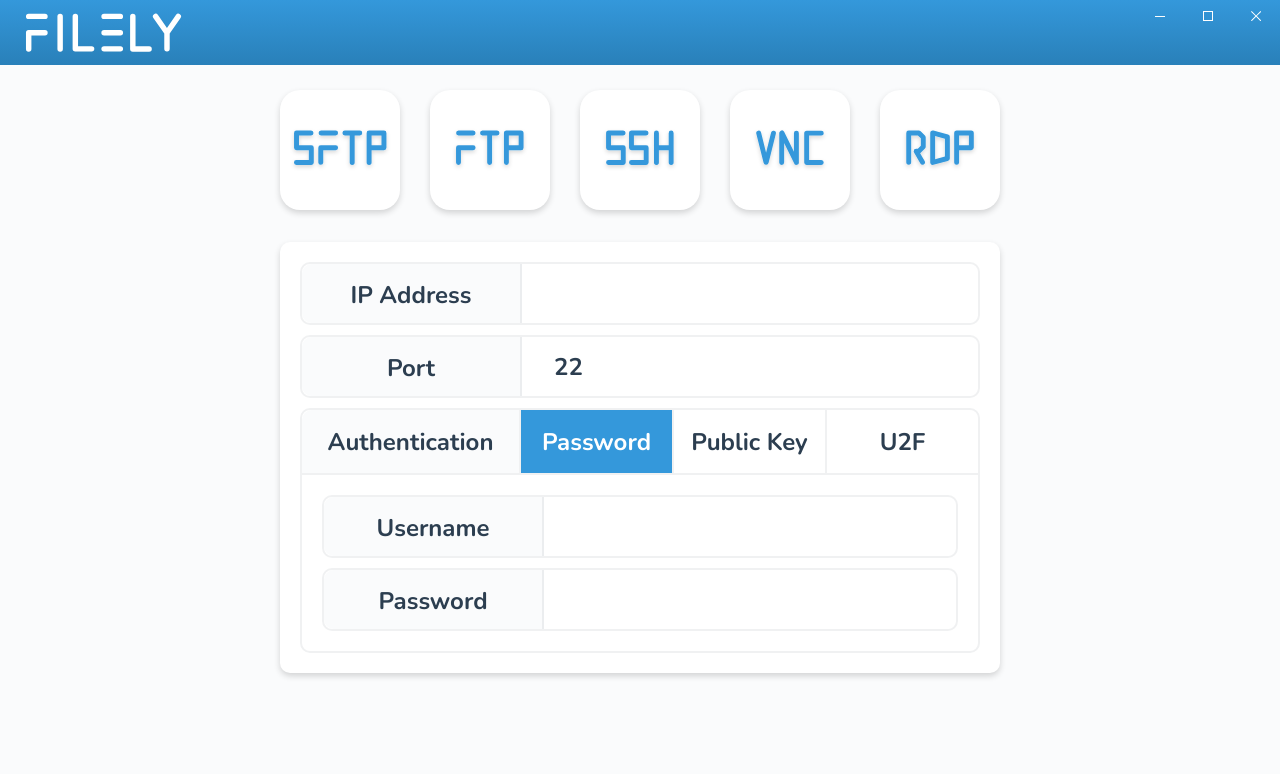
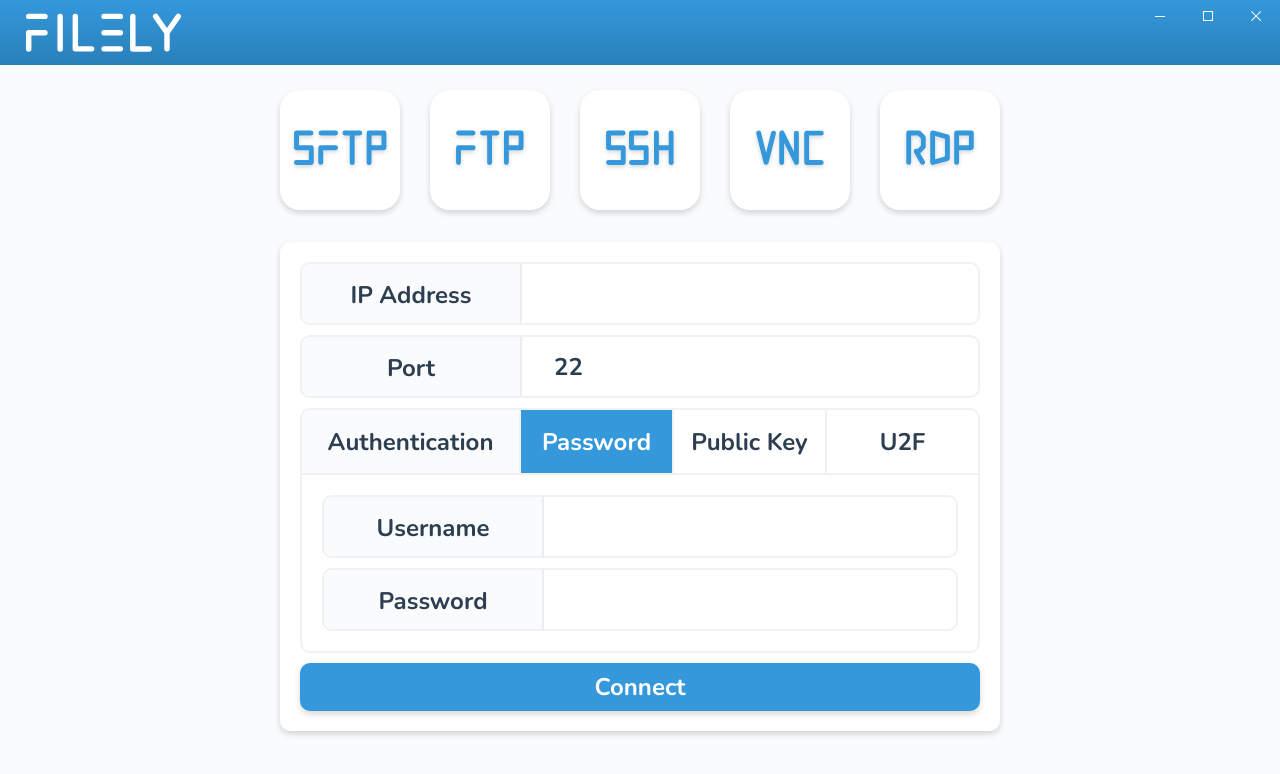
Before and after one commit to filely/Filely, an Angular app in the folder public/: page /connect in a window 1280 px wide. Shown: the top 774 px of the page. Built offline with nearby package versions, Linux system fonts and the light colour scheme.

Commit message:
Angular Version Update & Update Connect Screen
Added capability for selectiong the auth methode and navigating to the console screen

```diff
--- a/public/package.json
+++ b/public/package.json
@@ -26,7 +26,7 @@
   },
   "devDependencies": {
     "@angular-devkit/build-angular": "~0.10.0",
-    "@angular/cli": "^7.0.7",
+    "@angular/cli": "^7.3.9",
     "@angular/compiler-cli": "~7.0.0",
     "@angular/language-service": "~7.0.0",
     "@types/electron": "^1.6.10",
--- a/public/src/app/connect/connect.component.html
+++ b/public/src/app/connect/connect.component.html
@@ -30,13 +30,13 @@
       <div class="tab">
         Authentication
       </div>
-      <div class="tab active">
+      <div class="tab" (click)="passwdClick($event);" [ngClass]="pw ? 'active' : ''">
         Password
       </div>
-      <div class="tab">
+      <div class="tab" (click)="keyClick($event);" [ngClass]="key ? 'active' : ''">
         Public Key
       </div>
-      <div class="tab">
+      <div class="tab" (click)="u2fClick($event);" [ngClass]="u2f ? 'active' : ''">
         U2F
       </div>
     </div>
@@ -51,4 +51,5 @@
       </div>
     </div>
   </div>
+  <button (click)="connect($event)">Connect</button>
 </div>
--- a/public/src/app/connect/connect.component.less
+++ b/public/src/app/connect/connect.component.less
@@ -14,6 +14,11 @@
     position: relative;
     margin-left: 15px;
     margin-right: 15px;
+    cursor: pointer;
+
+    &:hover {
+        background: darken(#ffffff, 5%);
+    }
 
     img {
       position: absolute;
@@ -35,6 +40,25 @@
 
   .input:not(:first-child) {
     margin-top: 10px;
+  }
+
+  button {
+    border: none;
+    box-shadow: 0 3px 6px rgba(0, 0, 0, .16);
+    border-radius: 10px;
+    margin-top: 10px;
+    background-color:#3498DB;
+    width:  100%;
+    height: 2em;
+
+    color: white;
+    font-family: Nunito, sans-serif;
+    font-size: 24px;
+    font-weight: bold;
+    cursor: pointer;
+    &:hover {
+        background: darken(#3498DB, 10%);
+      }
   }
 }
 
--- a/public/src/app/connect/connect.component.ts
+++ b/public/src/app/connect/connect.component.ts
@@ -1,4 +1,5 @@
 import { Component, OnInit } from '@angular/core';
+import { Router } from '@angular/router';
 
 @Component({
   selector: 'app-connect',
@@ -7,9 +8,36 @@ import { Component, OnInit } from '@angular/core';
 })
 export class ConnectComponent implements OnInit {
 
-  constructor() { }
+  constructor(private router: Router) { }
+
+  pw: boolean = true;
+  u2f: boolean = false;
+  key: boolean = false;
 
   ngOnInit() {
+    this.pw = true;
+  }
+
+  keyClick(event: any) {
+    this.pw = false;
+    this.u2f = false;
+    this.key = true;
+  }
+
+  passwdClick(event: any) {
+    this.pw = true;
+    this.u2f = false;
+    this.key = false;
+  }
+
+  u2fClick(event: any) {
+    this.pw = false;
+    this.u2f = true;
+    this.key = false;
+  }
+
+  connect(event: any) {
+    this.router.navigateByUrl('/user');
   }
 
 }
```
Also changed, not shown: 2 other files (tests, documents, lock files or other folders).
